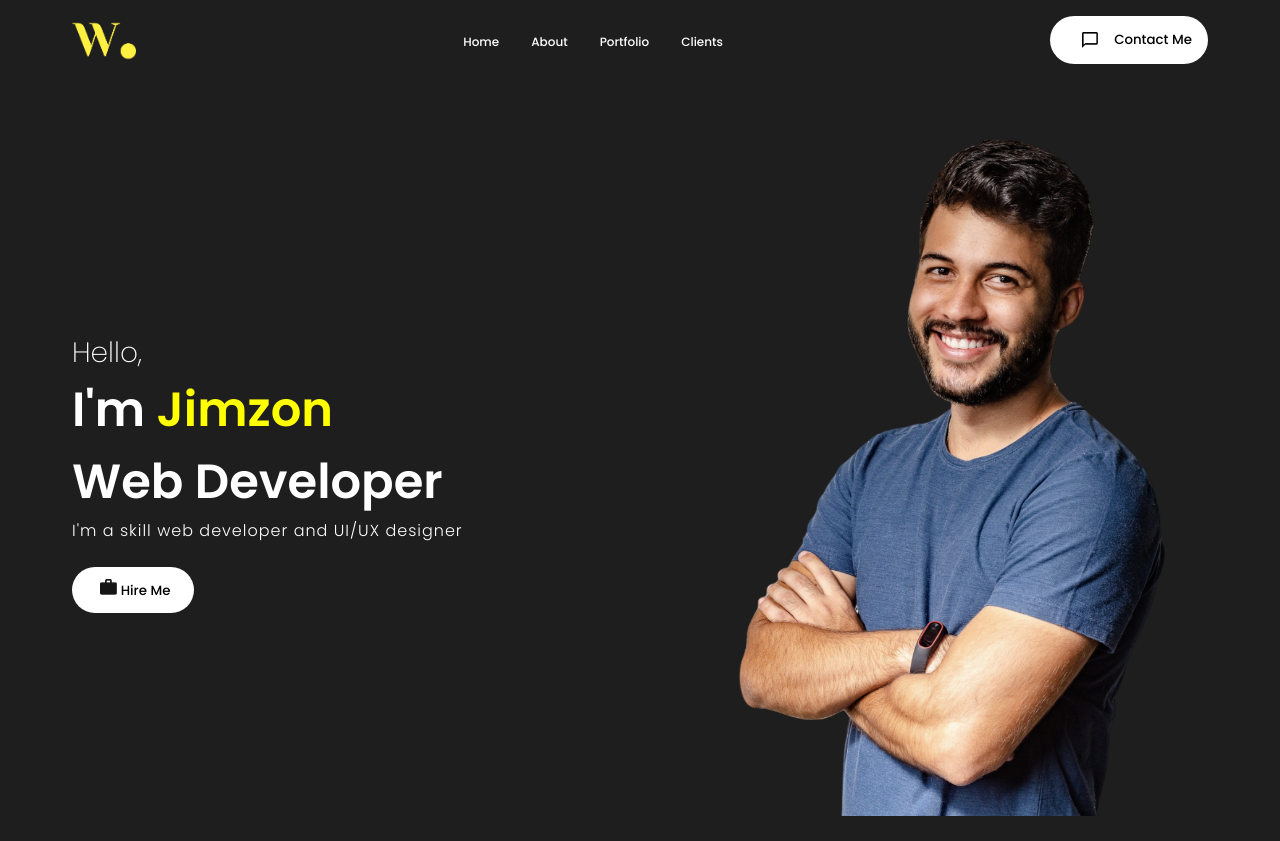
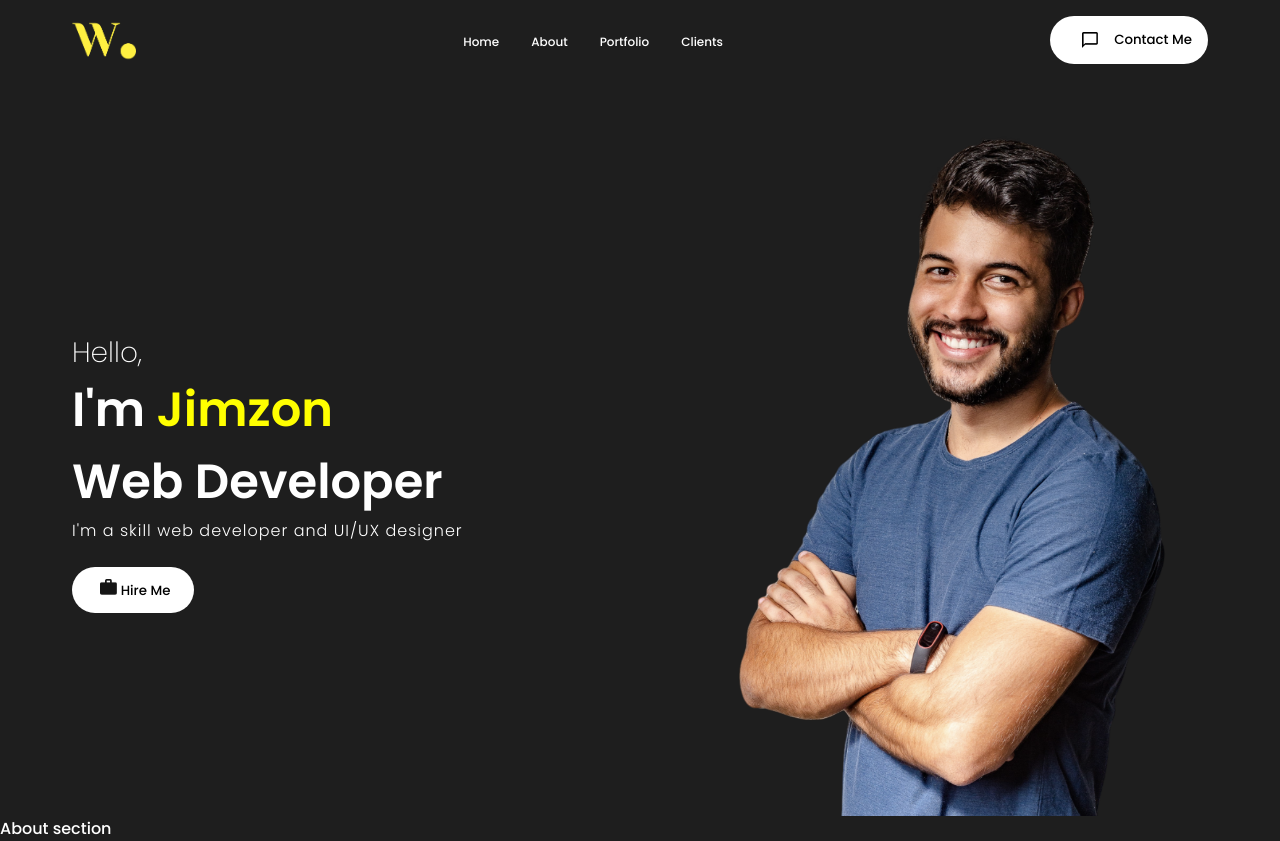
Before and after one commit to Jimzon/React-Portfolio, a React (Create React App) app: page / in a window 1280 px wide. Before the commit the page ends 816 px from the top, so only its background shows below. Built offline with nearby package versions, Linux system fonts and the light colour scheme.

Commit message:
skills component

```diff
--- a/src/App.js
+++ b/src/App.js
@@ -1,11 +1,13 @@
 import Navbar from "./components/NavBar/navbar";
 import Intro from "./components/Intro/intro";
+import Skills from "./components/Skills/skills";
 
 function App() {
   return (
     <div>
       <Navbar />
       <Intro />
+      <Skills />
     </div>
   );
 }
--- /dev/null
+++ b/src/components/Skills/skills.js
@@ -0,0 +1,8 @@
+import React from "react";
+import "./skills.css";
+
+const Skills = () => {
+  return <section id="skills">About section</section>;
+};
+
+export default Skills;
```
Also changed, not shown: src/components/Skills/skills.css (added).
